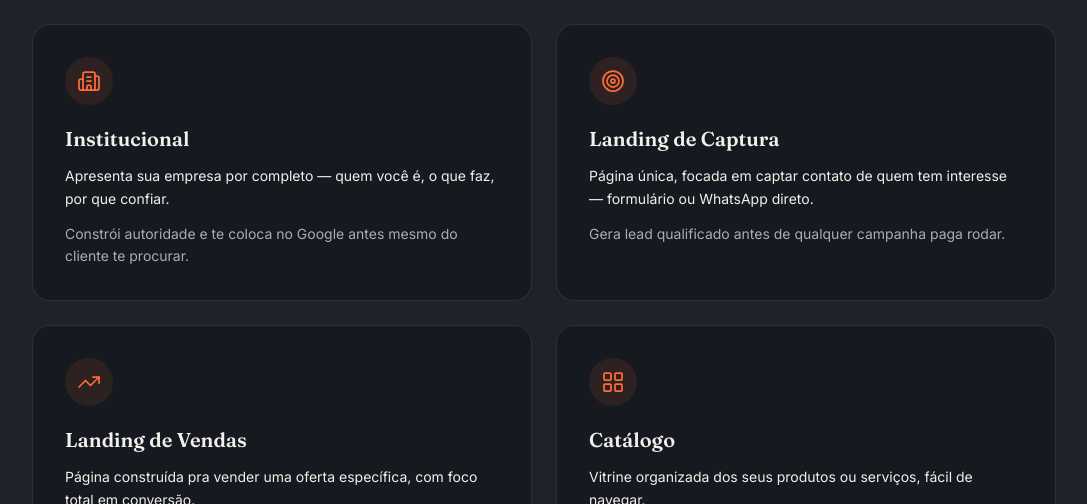
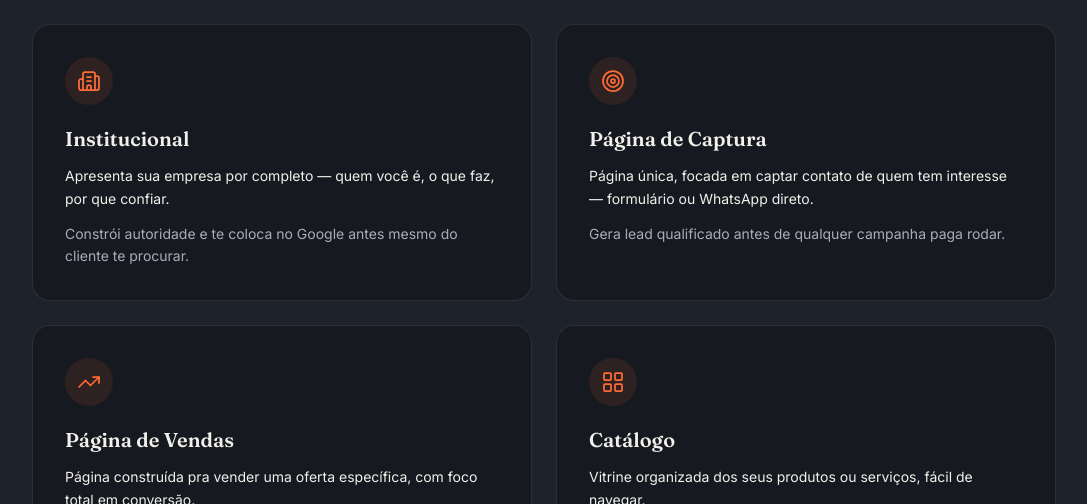
Before and after one commit to vitorviniciusweb/primeore-homepage, a Next.js app: page / in a window 1280 px wide. Shown: the part 1600-2104 px from the top of the page, without its empty margins (96-1183 px from the left). Built offline with nearby package versions, Linux system fonts and the light colour scheme.

Commit message:
Renomeia Landing de Captura/Vendas para Pagina de Captura/Vendas na secao Services

```diff
--- a/components/Services.tsx
+++ b/components/Services.tsx
@@ -32,13 +32,13 @@ const SERVICE_TYPES: ServiceType[] = [
   },
   {
     icon: Target,
-    name: "Landing de Captura",
+    name: "Página de Captura",
     forWhat: "Página única, focada em captar contato de quem tem interesse — formulário ou WhatsApp direto.",
     benefit: "Gera lead qualificado antes de qualquer campanha paga rodar.",
   },
   {
     icon: TrendingUp,
-    name: "Landing de Vendas",
+    name: "Página de Vendas",
     forWhat: "Página construída pra vender uma oferta específica, com foco total em conversão.",
     benefit: "Ideal pra lançamento ou promoção com prazo — sem distrair o visitante com outras informações.",
   },
```
